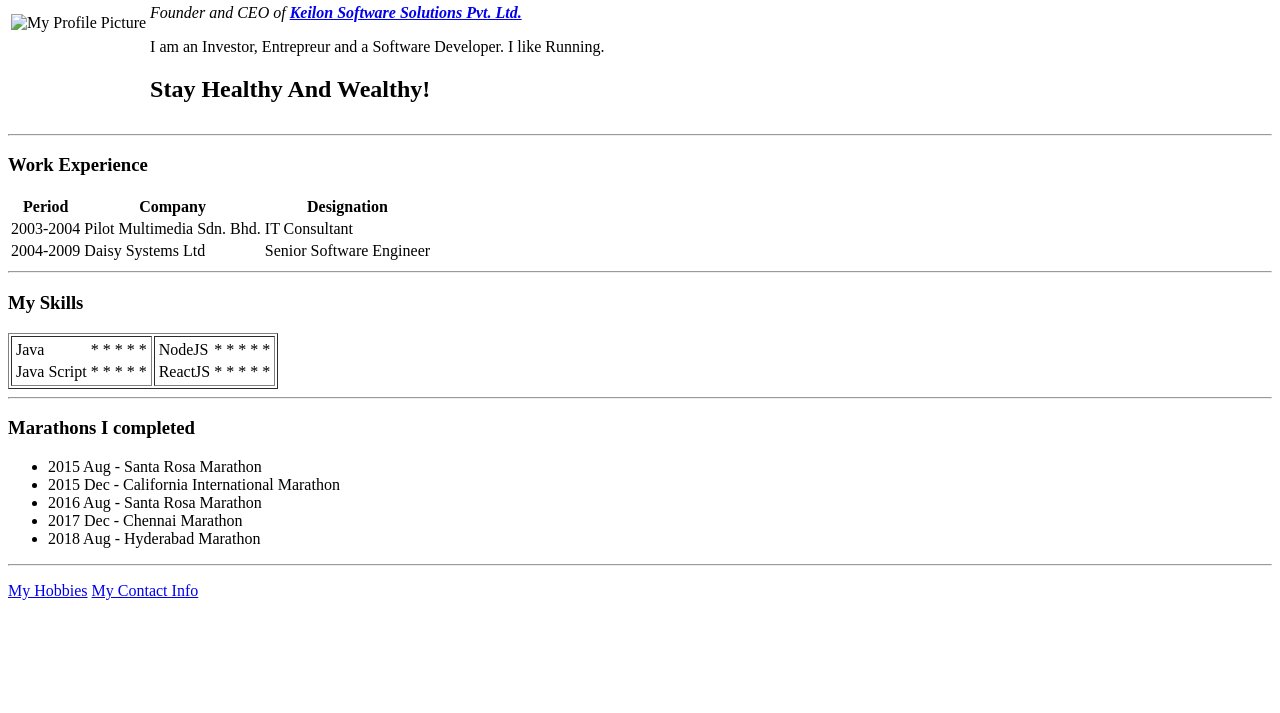
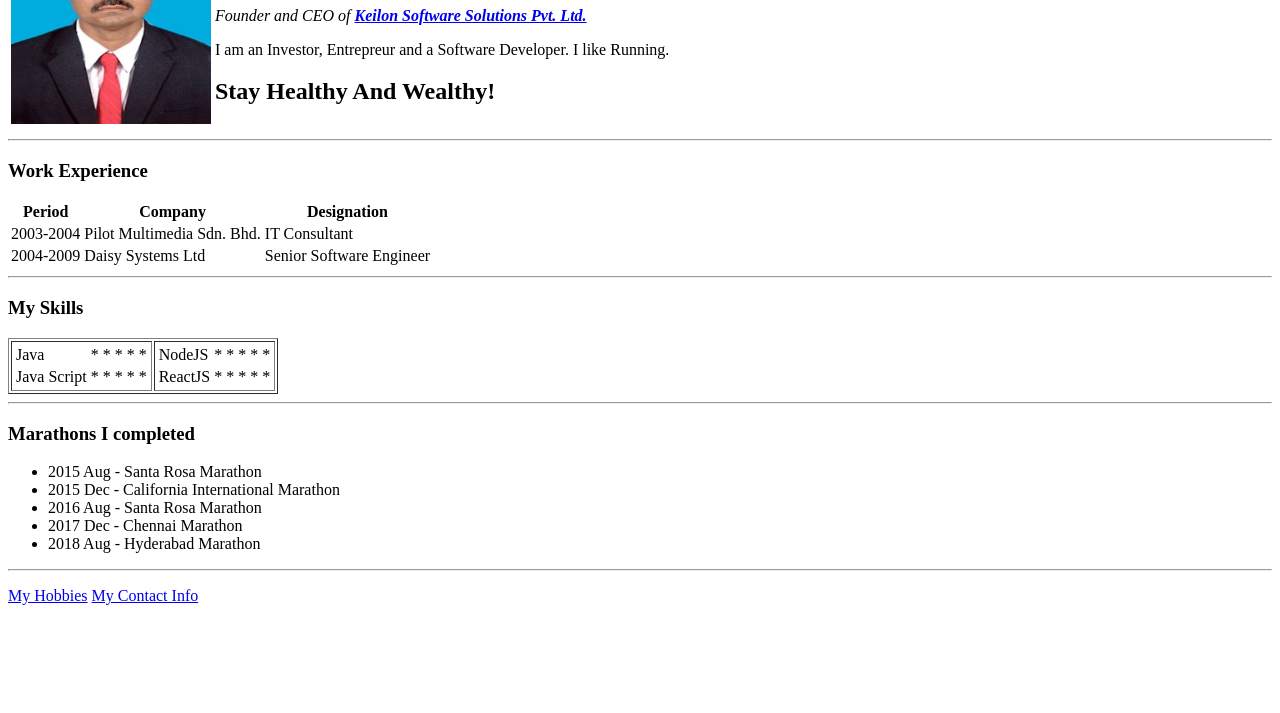
Before and after one commit to tadivenkat/MyProfile, a plain HTML site: page index.html in a window 1280 px wide. Shown: the part 87-800 px from the top of the page. Drawn offline with Linux system fonts and the light colour scheme.

Commit message:
Fix the images path

```diff
--- a/index.html
+++ b/index.html
@@ -10,7 +10,7 @@
   <table>
     <tr>
       <td>
-        <img src="./img/venkat.jpg" alt="My Profile Picture" width="200" height="200"/>
+        <img src="./images/venkat.jpg" alt="My Profile Picture" width="200" height="200"/>
       </td>
       <td>
         <h1>Venkat Ram Taddi</h1>
```
